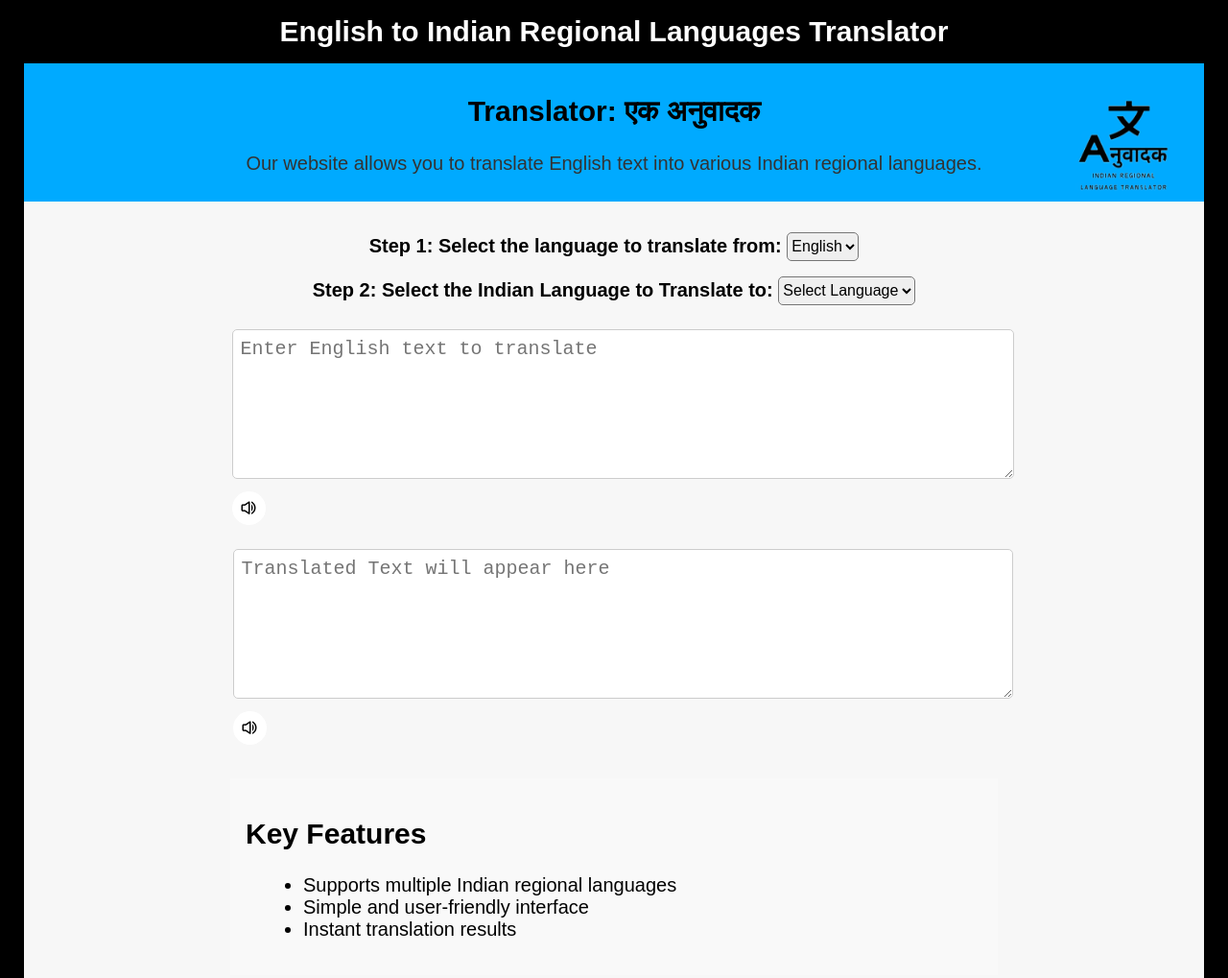
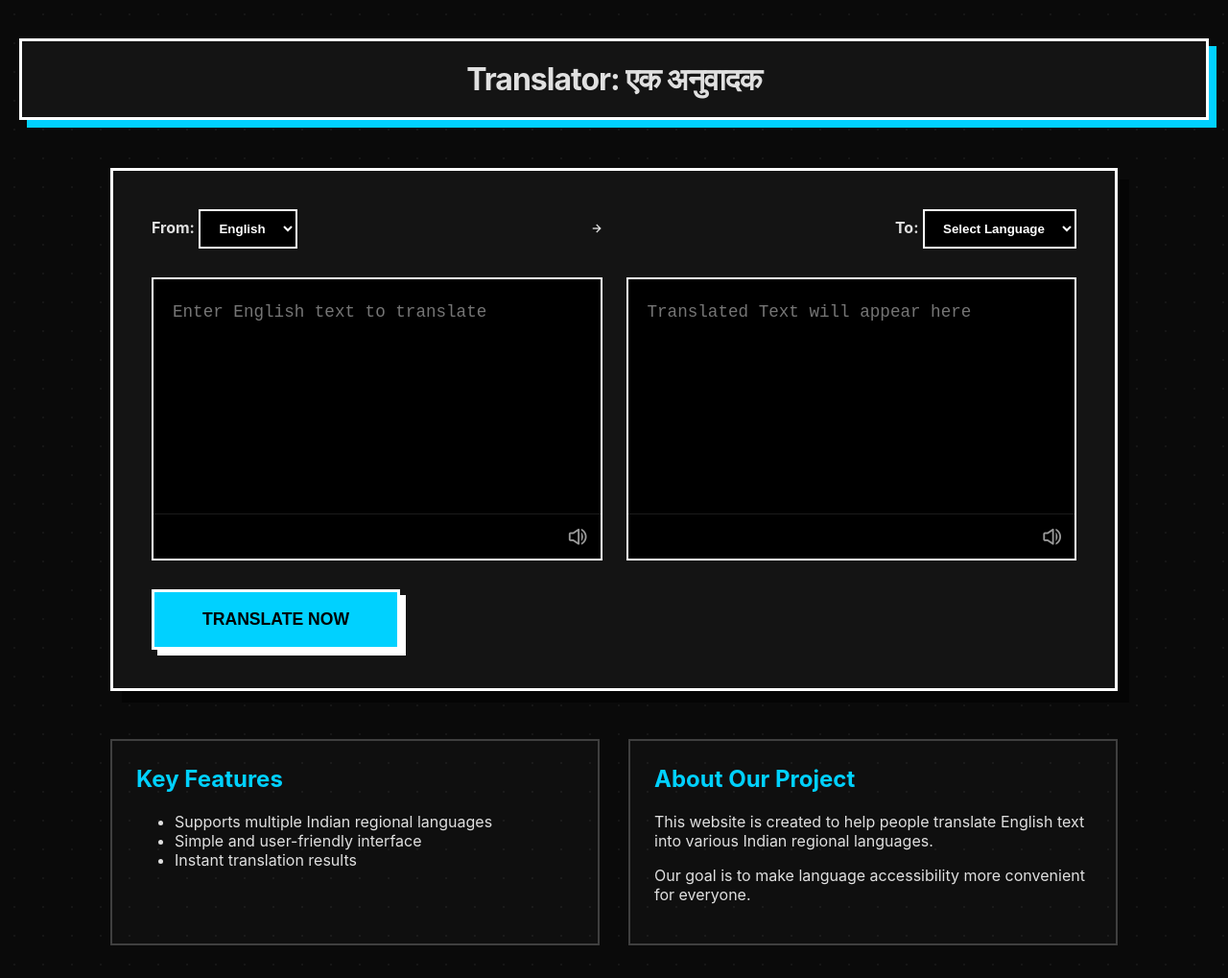
Before and after one commit to ketankurve/Language-Translator, a plain HTML site: page index.html in a window 1280 px wide. Shown: the top 1019 px of the page at 96% size. Drawn offline with nearby package versions, Linux system fonts and the light colour scheme.

Commit message:
Upgrade to Neo-Brutalist Dark Theme and Google Translate API

```diff
--- a/index.html
+++ b/index.html
@@ -4,63 +4,65 @@
     <meta charset="UTF-8">
     <meta name="viewport" content="width=device-width, initial-scale=1.0">
     <link href='https://unpkg.com/boxicons@2.1.4/css/boxicons.min.css' rel='stylesheet'>
-  <title>Translator</title>
+    <title>Translator: एक अनुवादक</title>
     <link rel="stylesheet" href="style.css">
 </head>
-
 <body>
     <header>
-    <h1>English to Indian Regional Languages Translator</h1>
+        <div class="header-content">
+            <h1>Translator: एक अनुवादक</h1>
+            <!-- <img src="logo.png" alt="LOGO" height="80" class="brutalist-logo"> -->
+        </div>
     </header>
 
-  <main>
-    <section class="hero">
-      <div class="text">
-        <h2>Translator: एक अनुवादक</h2>
-        <p>Our website allows you to translate English text into various Indian regional languages.</p>
-      </div>
-      <img src="logo.png" alt="LOGO" height="220" width="220" class="logo-right">
-    </section>
-
-
-
-    <div class="container">
-      <div class="translator_property">
-        <div class="from_language">
-            <label for="fromLanguageSelect"><b>Step 1: Select the language to translate from:</b></label>
-            <select id="fromLanguageSelect" name="fromLanguage">
+    <main class="container">
+        <div class="translator-card">
+            <!-- Language Selection Bar -->
+            <div class="controls">
+                <div class="select-wrapper">
+                    <label for="fromLanguageSelect"><b>From:</b></label>
+                    <select id="fromLanguageSelect">
                         <option value="en-GB">English</option>
                     </select>
                 </div>
+
+                <div class="swap-icon">
+                    <i class='bx bx-right-arrow-alt'></i>
                 </div>
 
-
-
-      <div class="translator_property">
-        <div class="to_language">
-         <label for="toLanguageSelect"><b>Step 2: Select the Indian Language to Translate to:</b></label>
-         <select id="toLanguageSelect" name="toLanguage">
+                <div class="select-wrapper">
+                    <label for="toLanguageSelect"><b>To:</b></label>
+                    <select id="toLanguageSelect">
                         <option value="" selected disabled>Select Language</option>
                     </select>
                 </div>
             </div>
 
-          <div class="write_box">
-            <div class="Property_from">
-              <textarea rows="6" class="fromText" placeholder="Enter English text to translate"></textarea>
-              <div class="icons">
-                <span class="bx bx-volume-full"></span>
+            <!-- Text Areas Grid -->
+            <div class="input-grid">
+                <div class="text-area-group">
+                    <textarea class="fromText" placeholder="Enter English text to translate"></textarea>
+                    <div class="text-actions">
+                        <span class="bx bx-volume-full icon-btn"></span>
                     </div>
                 </div>
 
-            <div class="Property_trans">
-              <textarea rows="6" class="toTranslate" placeholder="Translated Text will appear here"></textarea>
-              <div class="icons">
-                <span class="bx bx-volume-full"></span>
+                <div class="text-area-group">
+                    <textarea class="toTranslate" readonly placeholder="Translated Text will appear here"></textarea>
+                    <div class="text-actions">
+                        <span class="bx bx-volume-full icon-btn"></span>
                     </div>
                 </div>
             </div>
 
+            <!-- Translation Trigger -->
+            <div class="button-container">
+                <button id="translateBtn" class="translate-btn">Translate Now</button>
+            </div>
+        </div>
+
+        <!-- Info Sections -->
+        <div class="info-grid">
             <section class="features">
                 <h2>Key Features</h2>
                 <ul>
@@ -75,17 +77,10 @@
                 <p>This website is created to help people translate English text into various Indian regional languages.</p>
                 <p>Our goal is to make language accessibility more convenient for everyone.</p>
             </section>
-
+        </div>
     </main>
 
-
-
-
-
-  <script src="./language.js"></script>
-
-  <script src="./main.js"></script>
-
+    <script src="language.js"></script>
+    <script src="main.js"></script>
 </body>
-
 </html>
--- a/main.js
+++ b/main.js
@@ -1,40 +1,93 @@
-let langOption = document.querySelectorAll('select');
-let fromText = document.querySelector('.fromText');
-let transText = document.querySelector('.toTranslate');
+const langOption = document.querySelectorAll('select');
+const fromText = document.querySelector('.fromText');
+const transText = document.querySelector('.toTranslate');
+const translateBtn = document.getElementById('translateBtn');
 
-langOption.forEach((get, con) => {
-    if (con === 0) {
-        let option = `<option value="en-GB" selected>English</option>`;
-        get.innerHTML = option;
+// Populate target languages from language.js[cite: 1]
+for (let countryCode in language) {
+    let option = `<option value="${countryCode}">${language[countryCode]}</option>`;
+    langOption[1].insertAdjacentHTML('beforeend', option);
+}
 
-    } else if (con === 1) {
-        for (let countryCode in language) {
-            if (countryCode !== "en-GB") {
-                let option = `<option value="${countryCode}">${language[countryCode]}</option>`;
-                get.insertAdjacentHTML('beforeend', option);
-            }
+/**
+ * Professional Dynamic Typewriter Effect
+ * Automatically speeds up for longer text to save time.
+ */
+function typeEffect(element, text) {
+    element.value = "";
+    let i = 0;
+
+    // Logic: If the text is long, increase the number of characters per "tick"
+    // Short text: 1 char/tick | Long text: up to 5 chars/tick
+    let charsPerTick = Math.max(1, Math.floor(text.length / 100));
+    let speed = text.length > 200 ? 5 : 15; // Faster interval for long text
+
+    function type() {
+        if (i < text.length) {
+            // Append a chunk of text instead of a single character for long strings
+            element.value += text.substring(i, i + charsPerTick);
+            i += charsPerTick;
+            setTimeout(type, speed);
+        } else {
+            // Ensure the exact text is set at the end (corrects any substring rounding)
+            element.value = text;
         }
     }
+    type();
+}
+
+/**
+ * Main Translation Logic
+ */
+translateBtn.addEventListener('click', () => {
+    let content = fromText.value.trim();
+    let transContent = langOption[1].value.split("-")[0];
+
+    if (!content) return;
+    if (!langOption[1].value) {
+        alert("Please select a target language!");
+        return;
+    }
+
+    translateBtn.innerText = "Processing...";
+    translateBtn.disabled = true;
+    transText.placeholder = "Translating...";
+
+    let url = `https://translate.googleapis.com/translate_a/single?client=gtx&sl=en&tl=${transContent}&dt=t&q=${encodeURIComponent(content)}`;
+
+    fetch(url)
+        .then(res => res.json())
+        .then(data => {
+            const result = data[0].map(item => item[0]).join("");
+
+            // Trigger the optimized animation
+            typeEffect(transText, result);
+
+            translateBtn.innerText = "Translate Now";
+            translateBtn.disabled = false;
+        })
+        .catch(err => {
+            console.error("API Error:", err);
+            transText.value = "Translation failed. Please try again.";
+            translateBtn.innerText = "Translate Now";
+            translateBtn.disabled = false;
+        });
 });
 
-fromText.addEventListener('input', function() {
-    let content = fromText.value;
-    fromContent = langOption[0].value;
-    transContent = langOption[1].value;
+/**
+ * Voice Synthesis Logic
+ * Dynamically speaks the text based on the selected language[cite: 1]
+ */
+const volumeIcons = document.querySelectorAll('.bx-volume-full');
+volumeIcons.forEach((icon, index) => {
+    icon.addEventListener('click', () => {
+        let text = (index === 0) ? fromText.value : transText.value;
+        let lang = (index === 0) ? langOption[0].value : langOption[1].value;
 
-    let transLink = `https://api.mymemory.translated.net/get?q=${content}&langpair=${fromContent}|${transContent}`;
-
-    fetch(transLink).then(translate => translate.json()).then(data =>{
-        transText.value = data.responseData.translatedText;
+        if (text) {
+            const utterance = new SpeechSynthesisUtterance(text);
+            utterance.lang = lang;
+            speechSynthesis.speak(utterance);
+        }
     });
-
-    const volumeIcon = document.querySelector('.bx-volume-full');
-
-    volumeIcon.addEventListener('click', function () {
-        const translatedText = transText.value; // Get the translated text from your textarea
-        const utterance = new SpeechSynthesisUtterance(translatedText);
-        utterance.lang = 'hi-IN'; // Replace with the appropriate language code
-        speechSynthesis.speak(utterance);
-    });
-
 });
--- a/style.css
+++ b/style.css
@@ -1,150 +1,178 @@
+:root {
+    --bg-dark: #0a0a0a;
+    --card-bg: #141414;
+    --accent-color: #00d1ff; /* Professional Electric Blue */
+    --border-white: #ffffff;
+    --text-main: #e0e0e0;
+}
+
 body {
-  font-family: Arial, sans-serif;
-  font-size: 20px;
-  background-color: #f7f7f7;
-  margin: 0;
-  padding: 0;
-  border-left: 25px solid black;
-  border-right: 25px solid black;
-  border-bottom: 25px solid black;
-  opacity: 0; /* Initially set opacity to 0 */
-  animation: fadeIn 1s ease forwards; /* Apply the fade-in animation */
+    font-family: 'Inter', -apple-system, BlinkMacSystemFont, sans-serif;
+    background-color: var(--bg-dark);
+    /* Subtle Grid Pattern */
+    background-image:
+        radial-gradient(circle, rgba(255,255,255,0.05) 1px, transparent 1px);
+    background-size: 30px 30px;
+    margin: 0;
+    padding: 40px 20px;
+    color: var(--text-main);
+}
+
+/* Smooth Floating Animation */
+@keyframes softFloat {
+    0% { transform: translateY(0px); }
+    50% { transform: translateY(-8px); }
+    100% { transform: translateY(0px); }
 }
 
 header {
-  background-color: #000000;
-  color: #fff;
-  text-align: center;
-  padding: 1rem 0;
+    background: var(--card-bg);
+    border: 3px solid var(--border-white);
+    box-shadow: 8px 8px 0px var(--accent-color);
+    padding: 20px;
+    margin-bottom: 50px;
+    text-align: center;
+    animation: softFloat 5s ease-in-out infinite;
 }
 
-h1 {
-  margin: 0;
-  font-size: 30px;
-}
-
-.hero {
-  background-color: #00aaff;
-  color: #333;
-  text-align: center;
-  padding: 0.5rem 0;
-
-}
-
-.logo-right {
-  position: absolute;
-  right: 0;
-  top: 5%;
-  margin-left: 20px; /* Adjust the margin as needed */
+.header-content h1 {
+    font-size: 2rem;
+    letter-spacing: -1px;
+    margin: 0;
 }
 
 .container {
-  margin: 2rem auto;
-  max-width: 800px;
-  padding: 0 1rem;
+    max-width: 1050px;
+    margin: 0 auto;
 }
 
-h2 {
-  color: #000000;
-  font-size: 30px;
+/* Main Interface Box */
+.translator-card {
+    background: var(--card-bg);
+    border: 3px solid var(--border-white);
+    padding: 40px;
+    box-shadow: 12px 12px 0px rgba(0,0,0,0.5);
 }
 
-@keyframes fadeIn {
-  from {
-      opacity: 0;
-  }
-  to {
-      opacity: 1;
-  }
+/* Clean Controls */
+.controls {
+    display: flex;
+    justify-content: space-between;
+    align-items: center;
+    margin-bottom: 30px;
 }
 
-.code_length {
-  font-size: 12px;
+select {
+    background: #000;
+    color: var(--border-white);
+    border: 2px solid var(--border-white);
+    padding: 10px 15px;
+    font-weight: 600;
+    outline: none;
+    cursor: pointer;
 }
 
-.translator_property {
-  display: flex;
-  justify-content: center;
-  align-items: center;
-  flex-direction: column;
+select:focus {
+    border-color: var(--accent-color);
 }
 
-.translator_property select{
-  margin-bottom: 1rem;
-  height: 30px;
-  font-size: 16px;
+.input-grid {
+    display: grid;
+    grid-template-columns: 1fr 1fr;
+    gap: 25px;
+    margin-bottom: 30px;
 }
 
-.write_box {
-  margin-bottom: 1rem;
-  padding: 1.5px;
-  border: 1px;
+/* Text Containers */
+.text-area-group {
+    background: #000;
+    border: 2px solid var(--border-white);
+    transition: all 0.3s cubic-bezier(0.175, 0.885, 0.32, 1.275);
 }
 
-.Property_trans{
-  margin-top: 1rem;
-  padding: 1px;
-  border: 1px;
-}
-
-.fromText{
-  font-size: 20px;
-}
-
-.toTranslate{
-  font-size: 20px;
+.text-area-group:focus-within {
+    transform: translateY(-5px);
+    border-color: var(--accent-color);
+    box-shadow: 0px 10px 20px rgba(0, 209, 255, 0.1);
 }
 
 textarea {
-  width: 100%;
-  padding: 0.5rem;
-  margin: 0.5rem 0;
-  border: 1px solid #ccc;
-  border-radius: 5px;
+    width: 100%;
+    height: 200px;
+    padding: 20px;
+    background: transparent;
+    color: #fff;
+    border: none;
+    font-size: 1.1rem;
+    line-height: 1.6;
+    resize: none;
+    outline: none;
 }
 
-.icons .bx{
-  width: 35px;
-  height: 35px;
-  background: white;
-  text-align: center;
-  line-height: 35px;
-  font-size: 18px;
-  color: black;
-  border-radius: 50%;
-  cursor: pointer;
-  transition: all .3s ease-out;
+.text-actions {
+    display: flex;
+    justify-content: flex-end;
+    padding: 12px;
+    border-top: 1px solid rgba(255,255,255,0.1);
 }
 
-.icons .bx:hover{
-  background: #606060;
-  color: wheat;
+.icon-btn {
+    color: var(--border-white);
+    font-size: 1.4rem;
+    opacity: 0.6;
+    cursor: pointer;
+    transition: 0.2s;
 }
 
-.features,
-.about {
-  background-color: #f9f9f9;
-  padding: 1rem;
-  margin: 2rem 0;
+.icon-btn:hover {
+    color: var(--accent-color);
+    opacity: 1;
 }
 
-ul {
-  margin-left: 20px;
+/* Professional Neo-Brutalist Button */
+.button-container {
+    display: flex;
+    justify-content: flex-start;
 }
 
-footer {
-  background-color: #333;
-  color: #fff;
-  text-align: center;
-  padding: 1rem 0;
+.translate-btn {
+    background: var(--accent-color);
+    color: #000;
+    padding: 18px 50px;
+    font-weight: 800;
+    font-size: 1.1rem;
+    text-transform: uppercase;
+    border: 3px solid var(--border-white);
+    box-shadow: 6px 6px 0px var(--border-white);
+    cursor: pointer;
+    transition: 0.1s;
 }
 
-#fromLanguageSelect{
-  cursor: pointer;
-  border-radius: 5px 5px 5px 5px;
+.translate-btn:hover {
+    transform: translate(-2px, -2px);
+    box-shadow: 8px 8px 0px var(--border-white);
 }
 
-#toLanguageSelect{
-  cursor: pointer;
-  border-radius: 5px 5px 5px 5px;
+.translate-btn:active {
+    transform: translate(6px, 6px);
+    box-shadow: 0px 0px 0px transparent;
 }
+
+/* Footer Section */
+.info-grid {
+    display: grid;
+    grid-template-columns: 1fr 1fr;
+    gap: 30px;
+    margin-top: 50px;
+}
+
+.features, .about {
+    padding: 25px;
+    border: 2px solid rgba(255,255,255,0.2);
+    background: rgba(255,255,255,0.02);
+}
+
+.features h2, .about h2 {
+    color: var(--accent-color);
+    margin-top: 0;
+}
```
Lines whose indentation alone changed are shown as unchanged.
